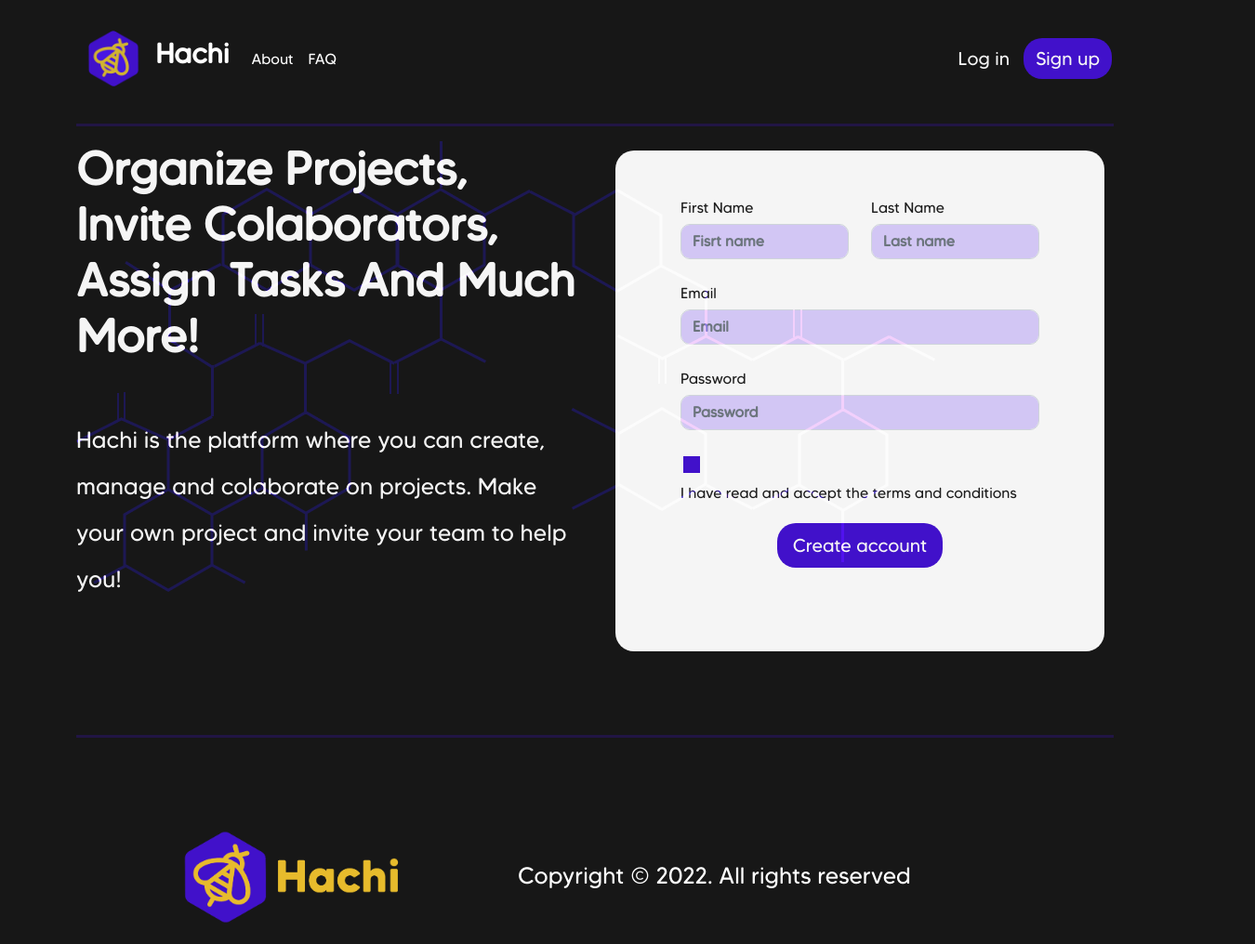
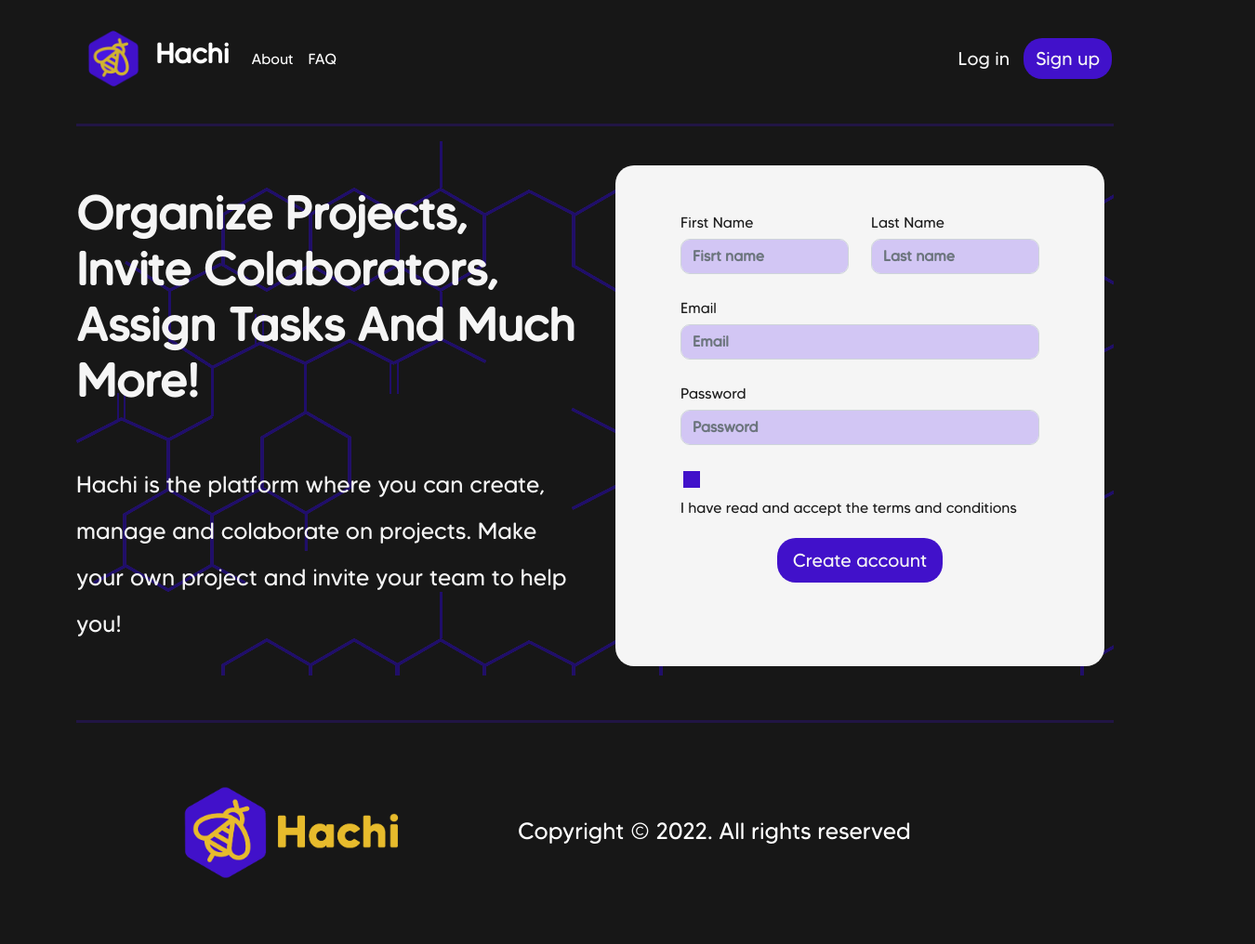
Before and after one commit to SrCosmicCat/Hachi, a website: page login.html in a window 1280 px wide. Shown: the whole page at 93% size, 1350 px wide, since content can reach past the window. After the commit the page ends 968 px from the top, so only its background shows below. Drawn offline with Linux system fonts and the light colour scheme.

Commit message:
Background hive fixed
The bg hive doesn't interferee with the form anymore

```diff
--- a/login.html
+++ b/login.html
@@ -42,8 +42,9 @@
         <div class="main">
             <div class="container">
             <hr>
+            <div class="hive">
             <div class="row">
-                <div class="col-md">
+                <div class="col-md mt-5">
                    <h1 class="bigTitle">Organize Projects, Invite Colaborators,
                        Assign Tasks
                        And Much More!</h1>
@@ -52,7 +53,7 @@
                 Make your own project and invite your team to help you!</h2>
                 </div>
             <!--Log in form-->
-                <div class="col-md">
+                <div class="col-md mt-3">
                     <form>
                         <div class="row">
                             <div class="col-sm-6">
@@ -86,8 +87,7 @@
                 </div>
                     </form>
                 </div>
-                <div class="hive position-absolute">
-                    <img src="/resources/img/purpleHive.png"></img>
+
                 </div>
             </div>
 <!-- Footer -->
@@ -95,15 +95,13 @@
             <hr>
 <div class="row justify-content-center">
     <div class="col-md-4">
-        <div class="d-inline-block">
         <img id="hachiLogoFooter" src="resources/img/Hachi_logo_letters_horizontal.png" alt="Hachi's logo brand">
-    </div>
+
 </div>
     <div class="col-md-6">
-        <div class="d-inline-block">
         <h1 class="hachiTextFooter"> Copyright &copy; 2022. All rights reserved </h1>
 </div>
-</div>
+
 
         </footer>
     </div>
--- a/scss/custom.scss
+++ b/scss/custom.scss
@@ -49,20 +49,14 @@
 
 html{
   @include general-bg();
-
 }
 
 .hive {
-  z-index: 0;
-  width: 100%;
-  height: 100%;
-  opacity: 70%;
-  mix-blend-mode:color-dodge;
+  background-image: url('../resources/img/purpleHiveLowOpacity.png');
 }
 
 footer{
   @include general-bg();
-  margin-bottom: 0px;
 }
 
 .navbar{
@@ -172,7 +166,7 @@ form .btn-lg{
 
 .main footer hr{
   @include purpleLine();
-  margin: 5rem 0;
+  margin: 3rem 0;
   height: 3px;
 }
 
```
Also changed, not shown: resources/img/purpleHiveLowOpacity.png (added), scss/custom.css, 1 other file.
